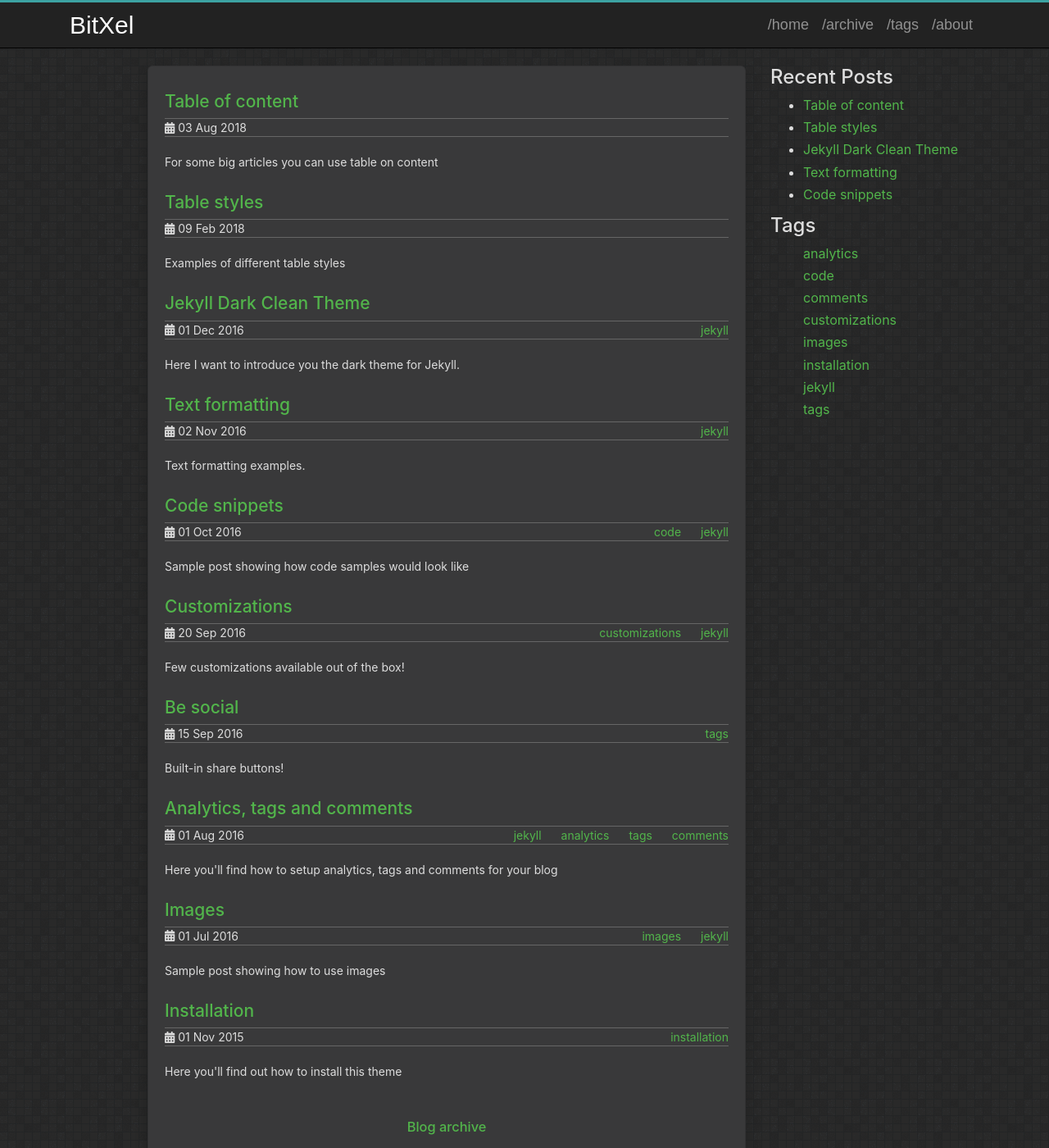
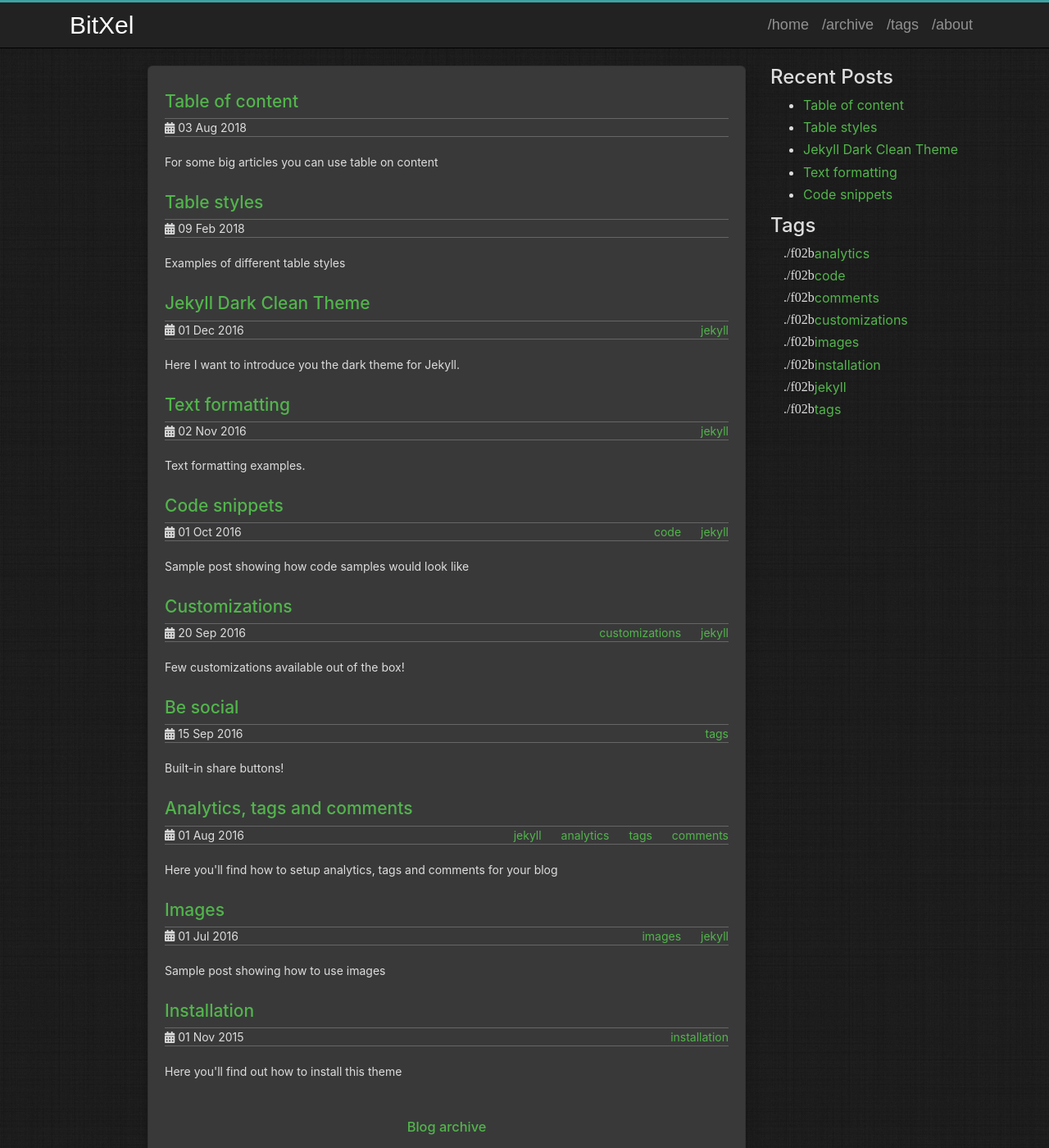
Before and after one commit to pgrandoli/pgrandoli.github.io, a Jekyll site: the page built from index.html, in a window 1280 px wide and 1400 px high. Shown: the whole window at 82% size. Built offline with Jekyll 4.4.1, drawn with Linux system fonts in a browser that asks for light colours.

Commit message:
Update theme.scss

```diff
--- a/assets/css/theme.scss
+++ b/assets/css/theme.scss
@@ -31,7 +31,7 @@ $footer-background-color: #292c2f;
 $note-color: #87CEFA;
 $warning-color: #ffff00;
 // use this or pick any from /css/pics/background folder or from transparenttextures.com
-$background-pattern: 'random-grey-variations.png';
+$background-pattern: 'black-linen.png';
 
 //********************************************************
 //                  Common styles
@@ -167,7 +167,7 @@ ul.share-buttons {
 ul.sideBarTags {
   list-style: none;
   li:before {
-    content: '\f02b';
+    content: './f02b';
     font-family: 'FontAwesome';
     float: left;
     margin-left: -1.5em;
```
